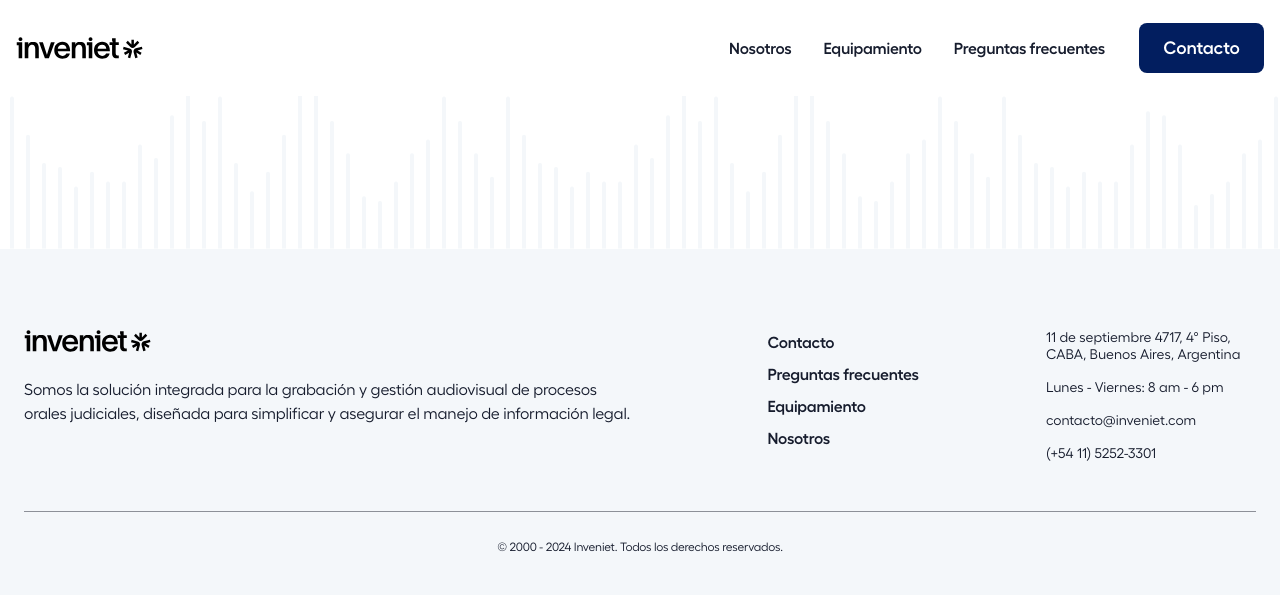
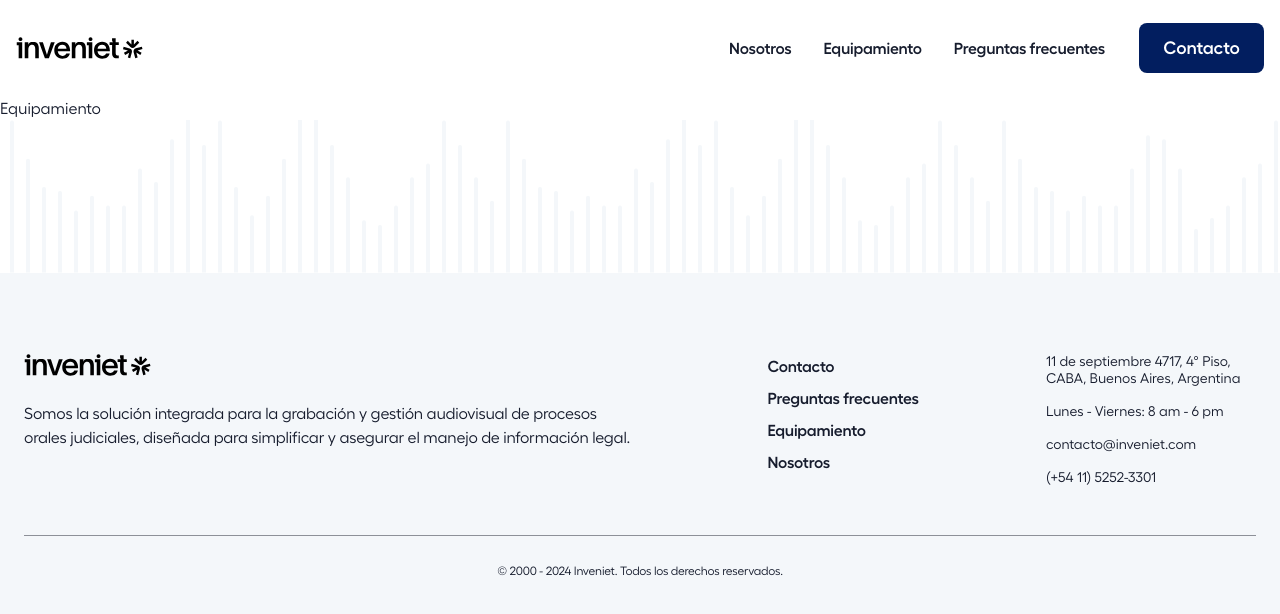
Before and after one commit to pascualmanuel/inveniet, a React (Create React App) app: page /equipamiento in a window 1280 px wide. Shown: the top 614 px of the page. Built offline with nearby package versions, Linux system fonts and the light colour scheme.

Commit message:
Equipamiento config

```diff
--- a/src/App.js
+++ b/src/App.js
@@ -9,6 +9,7 @@ import Footer from "./Components/Footer";
 import Home from "./Pages/Home";
 import { BrowserRouter, Routes, Route, useLocation } from "react-router-dom";
 import Nosotros from "./Pages/Nosotros";
+import Equipamiento from "./Pages/Equipamiento";
 
 function App() {
   return (
@@ -17,6 +18,7 @@ function App() {
       <Routes>
         <Route path="/" element={<Home />} />
         <Route path="/nosotros" element={<Nosotros />} />
+        <Route path="/equipamiento" element={<Equipamiento />} />
       </Routes>
       <Footer />
     </BrowserRouter>
--- /dev/null
+++ b/src/Pages/Equipamiento.jsx
@@ -0,0 +1,11 @@
+import React from "react";
+
+const Equipamiento = () => {
+  return (
+    <>
+      <div>Equipamiento</div>
+    </>
+  );
+};
+
+export default Equipamiento;
```
